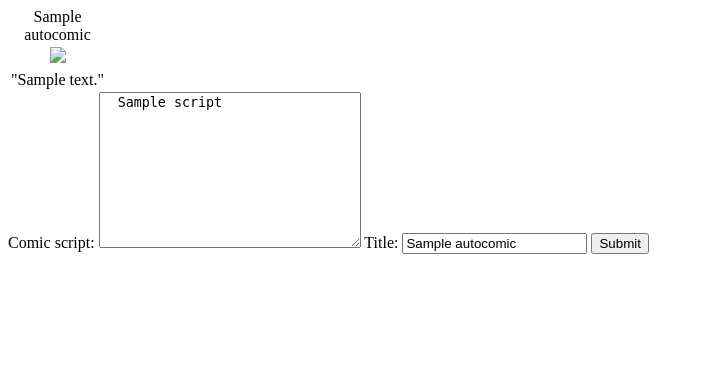
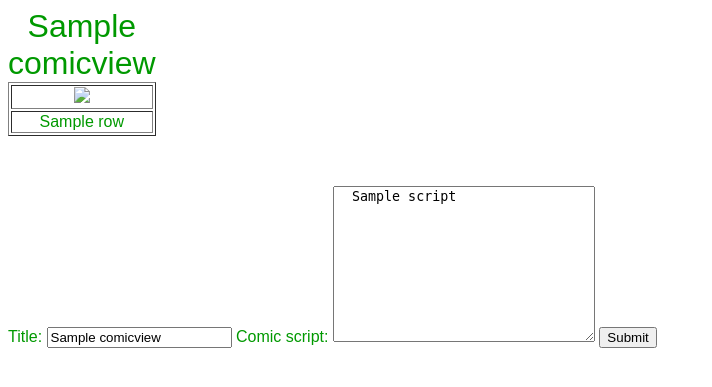
Before and after one commit to paperhope/autocomicftp, a Flask app: template autocomicftp/templates/autocomicview.html in a window 1280 px wide. Shown: the top 387 px of the page, without its empty margins (0-712 px from the left). Run offline with Flask 2, Linux system fonts and the light colour scheme; the template is opened without the code that fills it: most values are stand-ins (such as "Sample title", 1, 10 or a date in 2020); parts of the project's set-up code (start-up, migrations or seed data) failed here and were passed over.

Commit message:
Added css and layout for comic.

```diff
--- a/autocomicftp/app.py
+++ b/autocomicftp/app.py
@@ -1,13 +1,20 @@
-from flask import Flask, request, render_template
+from flask import Flask, request, render_template, send_from_directory
 from werkzeug.exceptions import BadRequest
 
 from autocomic import AutoComic, GooglePanelFactory
 from autocomic.googlesearch import GoogleCustomSearch
+from autocomicftp.autocomicview import AutocomicView
 
-app = Flask("autocomicftp")
+
+app = Flask("autocomicftp", static_url_path='')
 app.config.from_object('autocomicftp.CONFIG_SETTINGS')
 search_engine_id = ''
 client_key = ''
+
+
+@app.route('/css/<path:path>')
+def send_css(path):
+    return send_from_directory('css', path)
 
 @app.route("/autocomicforthepeople/", methods=['GET', 'POST'])
 def autocomic():
@@ -16,8 +23,11 @@ def autocomic():
         validate_input()
 
         autocomic = get_comic()
-        response_payload = render_template("autocomicview.html",
-                                           script = request.form['script'], autocomic = autocomic )
+        comicview = AutocomicView(autocomic, columns=3)
+        comicview.prepare_layout()
+
+        response_payload = render_template("autocomicview.html", comicview=comicview)
+
     if request.method == 'GET':
         response_payload = render_template("autocomicview.html")
 
@@ -29,7 +39,9 @@ def get_comic():
         GoogleCustomSearch(cx = app.config['SEARCH_ENGINE_ID'],
                            api_key = app.config['CLIENT_KEY'])
     )
-    autocomic = AutoComic(request.form['script'].split('\n'), panel_factory, request.form['title'])
+
+    script = request.form['script'].split('\n')
+    autocomic = AutoComic(script, panel_factory, request.form['title'])
     autocomic.initialize_panels()
     autocomic.set_panels_art()
 
@@ -40,5 +52,6 @@ def validate_input():
     if 'script' not in request.form:
         raise BadRequest(description="Missing value for attribute script.")
 
+
 if __name__ == '__main__':
     app.run(debug=True, host='0.0.0.0')
--- /dev/null
+++ b/autocomicftp/css/autocomicftp.css
@@ -0,0 +1,13 @@
+body {
+    color: #009900;
+    font-family: sans-serif, Georgia;
+}
+caption {
+    font-size: xx-large;
+}
+td {
+    text-align: center;
+}
+table {
+    margin-bottom: 50px;
+}
--- /dev/null
+++ b/autocomicftp/exceptions.py
@@ -0,0 +1,2 @@
+class EmptyComicLayout(Exception):
+    pass
--- a/autocomicftp/templates/autocomicview.html
+++ b/autocomicftp/templates/autocomicview.html
@@ -1,26 +1,30 @@
 <!doctype html>
+<link rel="stylesheet" type="text/css" href="/css/autocomicftp.css" />
 <title>Autocomic for the people</title>
-{% if autocomic is defined %}
-    <table border="0">
-    <caption>{{autocomic.title}}</caption>
-    <tr>
-    {% for panel in autocomic.panels %}
-        <td style = "text-align: center;"><img src="{{ panel.art['link'] }}"/>
-    {% endfor %}
-    </tr>
-    <tr>
-    {% for panel in autocomic.panels %}
-        <td style = "text-align: center;"<>"{{ panel.text }}"</td>
-    {% endfor %}
-    </tr>
-    </table>
-
+<body>
+{% if comicview is defined %}
+    <table border="1">
+        <caption>{{comicview.title}}</caption>
+        {% for row in comicview.layout %}
+	    <tr>
+	    {% for el in row %}
+                <td><img src="{{ el[0]['link'] }}"/></td>
+            {% endfor %}
+	    </tr><tr>
+	    {% for el in row %}
+	        <td>{{ el[1] }}</td>
+	    {% endfor %}
+	    </tr>
+        {% endfor %}
+        </table>
 {% endif %}
 <form method="post">
+Title: <input type="text" name="title" {% if comicview is defined %} value="{{comicview.title}}" {% endif %}</input>
   Comic script: <textarea name="script" rows="10" cols="30">
-  {{script}}
+  {{ comicview.script|join('\n') }}
   </textarea>
-  Title: <input type="text" name="title" {% if autocomic is defined %} value="{{autocomic.title}}" {% endif %}</input>
   <input type="submit"/>
+  </table>
 </form>
+</body>
 </html>
```
Also changed, not shown: autocomicftp/autocomicview.py (added, +40 -0 lines).
